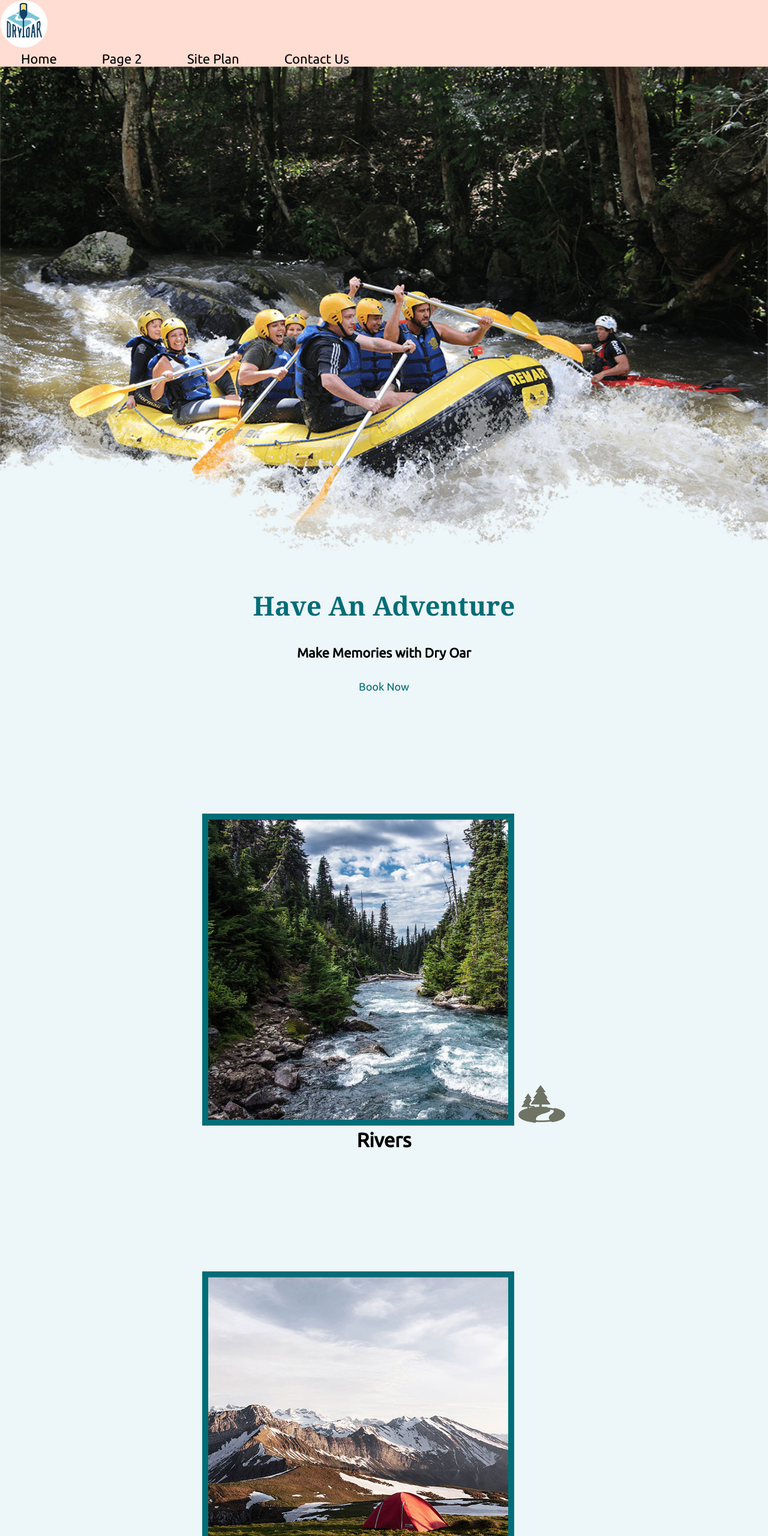
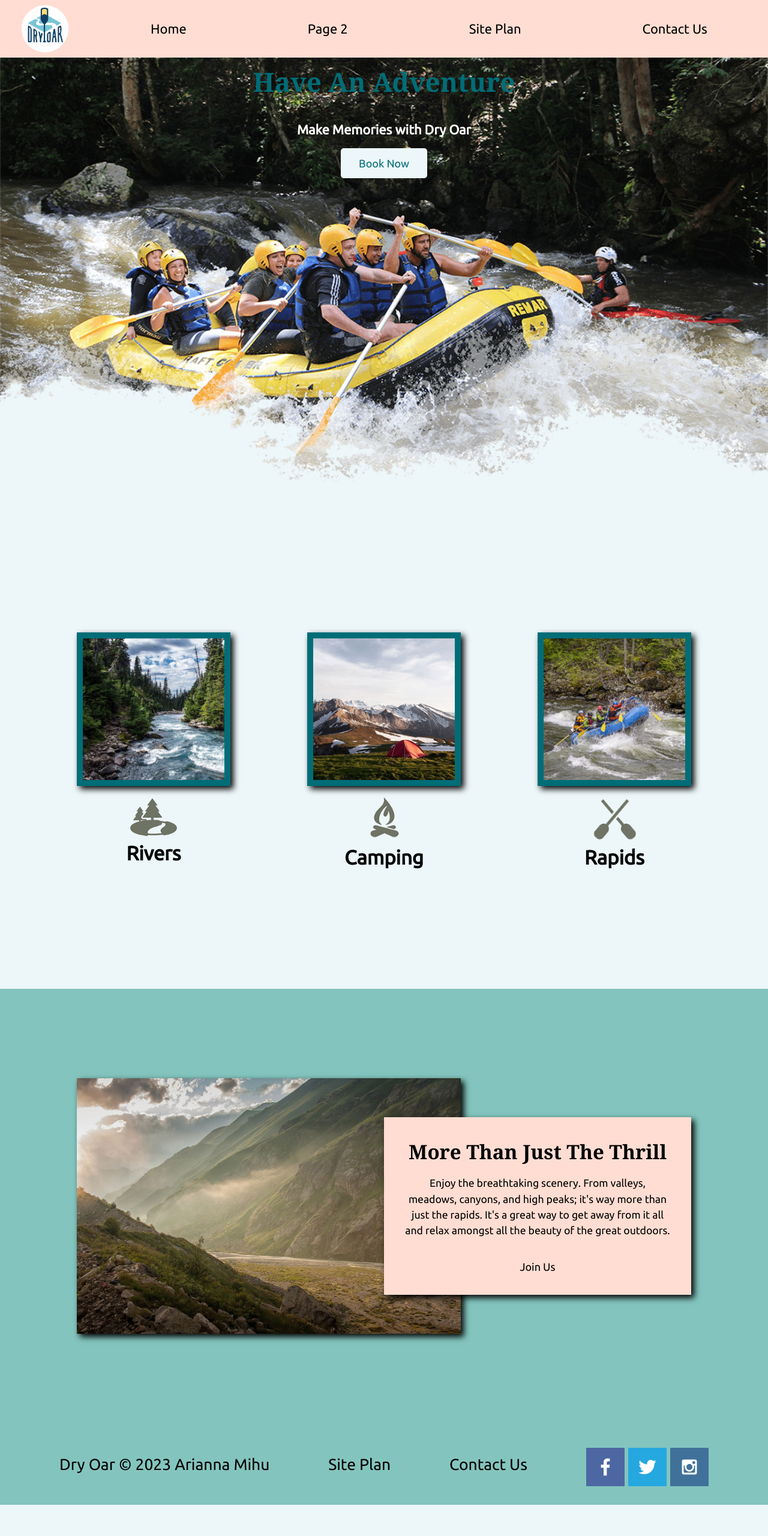
Before and after one commit to ariannamihu/WDD130, a plain HTML site: page wwr/index.html in a window 1280 px wide. Shown: the top 2560 px of the page at 60% size. After the commit the page ends 2508 px from the top, so only its background shows below. Drawn offline with Linux system fonts and the light colour scheme; a web font is replaced by a local one.

Commit message:
Layout and finishing touches

```diff
--- a/wwr/index.html
+++ b/wwr/index.html
@@ -10,7 +10,7 @@
 <body>
     <div id="'content">
         <header>
-        <a href="index.html" id="logo_link">
+            <a id="logo_link" href="index.html">
                     <img class="logo" src="images/logo.png" alt="Dry Oar Logo">
             </a>
             <nav>
@@ -24,6 +24,7 @@
         <div id="hero">
             <div id="hero-box">
                 <img id="hero-img" src="images/hero.png" alt="People enjoying rafting">
+            </div>
             <section id="hero-msg">
                 <h1 class="home-title">Have An Adventure</h1>
                 <h4>Make Memories with Dry Oar</h4>
@@ -31,8 +32,6 @@
                     <a class="book" href="contactus.html">Book Now</a>
                 </div>
             </section>
-
-            </div>
         </div>
 
         <main class="home-grid">
--- a/wwr/styles/style.css
+++ b/wwr/styles/style.css
@@ -3,6 +3,32 @@
 #content{
     max-width: 1600px;
     margin: 0 auto;
+}
+
+header{
+    background-color: #FFDDD2;
+    display: grid;
+    grid-template-columns: 150px auto;
+}
+
+#logo_link{
+    padding-top: 5px;
+    justify-self: center;
+    align-self: center;
+}
+
+.logo{width: 80px;}
+
+nav {
+    display: flex;
+    justify-content: space-around;
+}
+
+
+#hero{
+    display: grid;
+    grid-template-columns: 1fr 3fr 1fr;
+    margin-top: -100px;
 }
 
 nav a{
@@ -18,6 +44,7 @@ nav a{
 
 #hero-msg h4{
     text-align: center;
+    color: white;
 }
 
 .button-box{
@@ -40,6 +67,8 @@ main section img {
 
 #background{
     height: 725px;
+    grid-column: 1/11;
+    grid-row: 4/9;
 }
 
 body{
@@ -54,7 +83,7 @@ h2{
     margin: 0;
 }
 
-header{background-color: #FFDDD2;}
+
 nav a:hover{background-color: #E29578;
 color: black;}
 
@@ -79,13 +108,22 @@ border-radius: 5px;
 .book:hover{background-color: #E29578;}
 .join:hover{background-color: #E29578;}
 #background{background-color: #83C5BE;}
-.msg{background-color: #FFDDD2;
+.msg{
+    background-color: #FFDDD2;
     padding: 35px;
+    grid-column: 6/10;
+    grid-row: 6/7;
+    box-shadow: 5px 5px 10px black;
 }
-footer{background-color: #83C5BE;
-color: black;
-font-size: 1.2em;
-padding: 25px 50px;}
+footer{
+    background-color: #83C5BE;
+    color: black;
+    font-size: 1.2em;
+    padding: 25px 50px;
+    display: flex;
+    justify-content: space-around;
+    align-items: center;
+}
 .msg h2{color: black;
     font-family: "Walter Turncoat", Georgia, 'Times New Roman', Times, serif;}
 .msg p{color: black;
@@ -102,23 +140,112 @@ footer .social img{
     padding-top: 15px;
 }
 
-.logo{width: 80px;}
+
 .icon{width: 80px;
     padding-top: 10px;
 }
 .card-img{
     border: 10px solid #006D77;
+    transition: transform .5s;
+    box-shadow: 5px 5px 10px black;
+}
+.card-img:hover {
+    opacity: .6;
+    transform: scale(1.1);
 }
 
 #hero-img{width: 100%;}
 
-#logo_link{
-    padding-top: 5px;
-}
 
 .rivers-card, .camping-card, .rapids-card{
     margin: 200px 0;
 }
+
+#hero-box{
+    grid-column: 1/4;
+    grid-row: 1/3;
+    z-index: -1;
+}
+
+#hero-msg{
+    grid-column: 2/3;
+    grid-row: 1/2;
+    margin-top: 100px;
+}
+
+.home-grid{
+    display: grid;
+    grid-template-columns: 1fr 1fr 1fr 1fr 1fr 1fr 1fr 1fr 1fr 1fr;
+}
+
+.card-img, .mountains {
+    width: 100%;
+}
+
+.rivers-card{
+    grid-column: 2/4;
+    grid-row: 2/3;
+}
+
+.camping-card{
+    grid-column: 5/7;
+    grid-row: 2/3;
+}
+
+.rapids-card{
+    grid-column: 8/10;
+    grid-row: 2/3;
+}
+
+.mountains{
+    grid-column: 2/7;
+    grid-row: 5/8;
+    box-shadow: 5px 5px 10px black;
+}
+
+
+@media screen and (max-width: 900px) {
+    #hero, .home-grid {
+        display: block;
+        height: auto;
+    }
+    nav, footer {
+        flex-direction: column;
+    }
+    nav a {
+        display: block;
+        padding: 15px;
+    }
+    #hero {
+        margin-top: 0;
+    }
+    #hero-msg {
+        margin-top: 0;
+    }
+    #hero-msg h4 {
+        display: none;
+    }
+    .home-title {
+        font-size: 25px;
+        color: #6f7364;
+    }
+    .rivers-card, .camping-card, .rapids-card {
+        margin: 50px auto;
+        width: 60%;
+    }
+    #background {
+        display: none;
+    }
+    .mountains, .msg {
+        width: 80%;
+        display: block;
+        margin: 0 auto;
+    }
+    footer {
+        margin-top: 25px;
+    }
+}
+
 
 /* colors
 006D77
```
Lines whose indentation alone changed are shown as unchanged.
